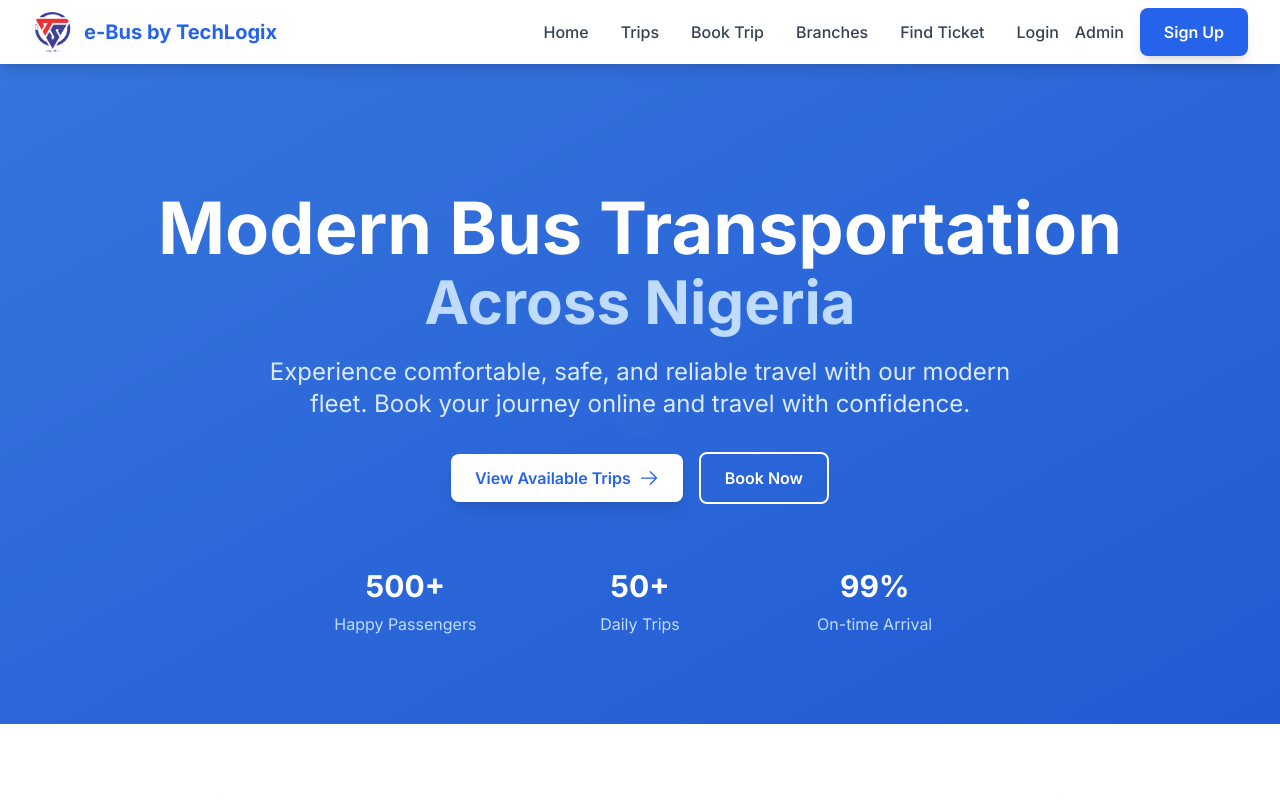
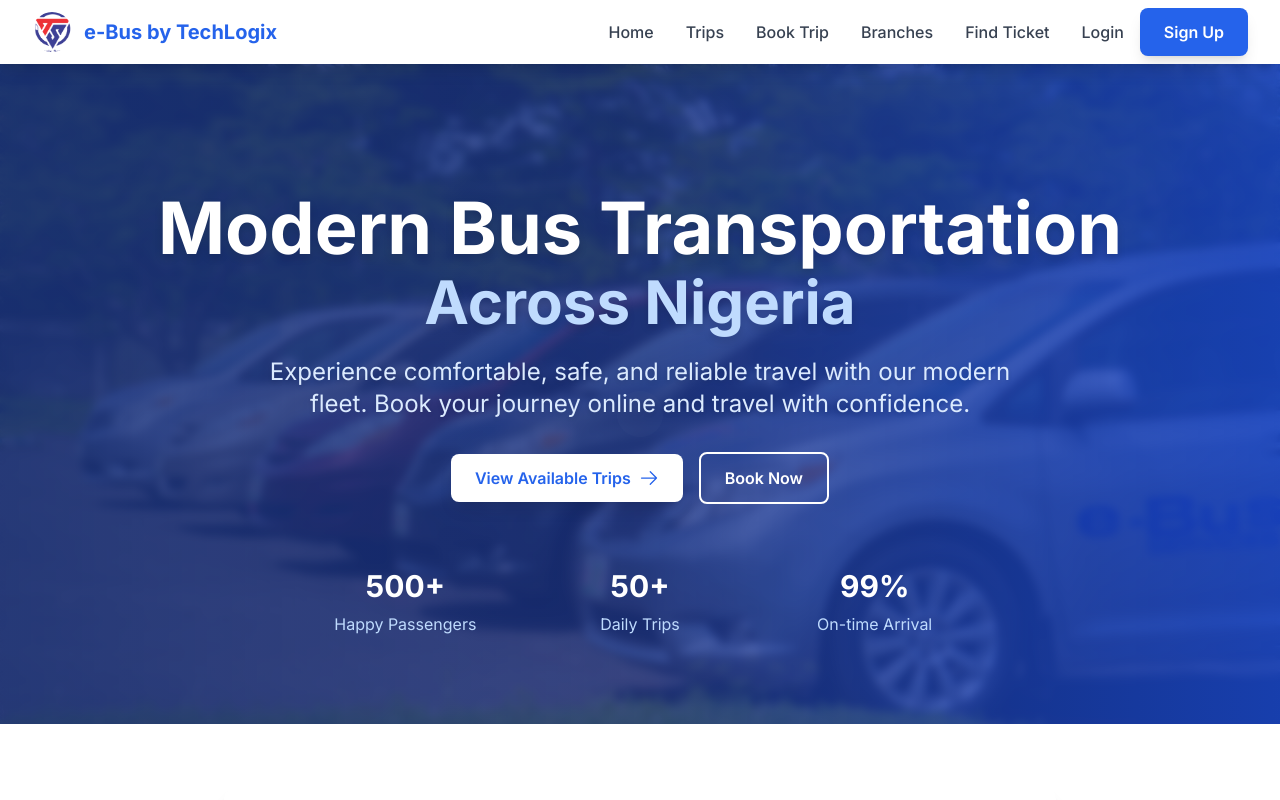
Before and after one commit to eBusServices/eBusbyTechlogix, a Next.js app: page / in a window 1280 px wide. Shown: the top 800 px of the page. Built offline with nearby package versions, Linux system fonts and the light colour scheme.

Commit message:
Initial commit

```diff
--- a/app/components/Hero.tsx
+++ b/app/components/Hero.tsx
@@ -1,13 +1,77 @@
-import React from 'react'
+'use client'
+
+import React, { useState, useEffect } from 'react'
 import Link from 'next/link'
+import Image from 'next/image'
 import { ArrowRightIcon } from '@heroicons/react/24/outline'
 
 export default function Hero() {
+  const [currentSlide, setCurrentSlide] = useState(0)
+
+  const slideImages = [
+    {
+      src: '/images/pic1.jpg',
+      alt: 'Modern Bus Fleet - Comfortable seating and spacious interior'
+    },
+    {
+      src: '/images/pic2.jpg',
+      alt: 'Professional Service - Experienced and courteous drivers'
+    },
+    {
+      src: '/images/pic3.jpg',
+      alt: 'Clean Interior - Well-maintained and hygienic bus interior'
+    },
+    {
+      src: '/images/pic4.jpg',
+      alt: 'Safety First - Modern safety equipment and protocols'
+    },
+    {
+      src: '/images/515503000_122125777136850013_6204647943194804784_n.jpg',
+      alt: 'Bus Terminal - Modern terminal facilities'
+    },
+    {
+      src: '/images/524133444_24263317243310404_1487806328901969944_n.jpg',
+      alt: 'Customer Service - Excellent customer support'
+    }
+  ]
+
+  useEffect(() => {
+    const timer = setInterval(() => {
+      setCurrentSlide((prev) => (prev + 1) % slideImages.length)
+    }, 5000) // Change slide every 5 seconds
+
+    return () => clearInterval(timer)
+  }, [slideImages.length])
+
   return (
     <section className="relative bg-gradient-primary text-white py-12 sm:py-16 md:py-20 lg:py-24 xl:py-32 overflow-hidden">
-      {/* Background Pattern */}
-      <div className="absolute inset-0 bg-black bg-opacity-10"></div>
-      <div className="absolute inset-0 opacity-5">
+      {/* Slideshow Background */}
+      <div className="absolute inset-0">
+        {slideImages.map((image, index) => (
+          <div
+            key={index}
+            className={`absolute inset-0 transition-opacity duration-1000 ${
+              index === currentSlide ? 'opacity-100' : 'opacity-0'
+            }`}
+          >
+            <Image
+              src={image.src}
+              alt={image.alt}
+              fill
+              className="object-cover"
+              priority={index === 0}
+              quality={85}
+            />
+            {/* Blur overlay for text readability */}
+            <div className="absolute inset-0 bg-black/40 backdrop-blur-sm"></div>
+            {/* Additional gradient overlay */}
+            <div className="absolute inset-0 bg-gradient-to-r from-primary-900/80 via-primary-800/60 to-primary-700/80"></div>
+          </div>
+        ))}
+      </div>
+
+      {/* Pattern overlay for texture */}
+      <div className="absolute inset-0 opacity-5 z-10">
         <svg width="60" height="60" viewBox="0 0 60 60" className="absolute inset-0 w-full h-full">
           <defs>
             <pattern id="hero-pattern" x="0" y="0" width="60" height="60" patternUnits="userSpaceOnUse">
@@ -18,16 +82,32 @@ export default function Hero() {
         </svg>
       </div>
 
-      <div className="relative max-w-7xl mx-auto px-4 sm:px-6 lg:px-8">
+      {/* Slide indicators */}
+      <div className="absolute bottom-6 left-1/2 transform -translate-x-1/2 flex space-x-2 z-20">
+        {slideImages.map((_, index) => (
+          <button
+            key={index}
+            onClick={() => setCurrentSlide(index)}
+            className={`w-3 h-3 rounded-full transition-all duration-300 ${
+              index === currentSlide
+                ? 'bg-white scale-110'
+                : 'bg-white/50 hover:bg-white/70'
+            }`}
+            aria-label={`Go to slide ${index + 1}`}
+          />
+        ))}
+      </div>
+
+      <div className="relative max-w-7xl mx-auto px-4 sm:px-6 lg:px-8 z-20">
         <div className="text-center">
-          <h1 className="text-3xl sm:text-4xl md:text-5xl lg:text-6xl xl:text-7xl font-bold mb-4 sm:mb-6 animate-fade-in leading-tight">
+          <h1 className="text-3xl sm:text-4xl md:text-5xl lg:text-6xl xl:text-7xl font-bold mb-4 sm:mb-6 animate-fade-in leading-tight text-shadow-lg">
             Modern Bus Transportation
-            <span className="block text-2xl sm:text-3xl md:text-4xl lg:text-5xl xl:text-6xl mt-1 sm:mt-2 text-blue-200">
+            <span className="block text-2xl sm:text-3xl md:text-4xl lg:text-5xl xl:text-6xl mt-1 sm:mt-2 text-blue-200 text-shadow-lg">
               Across Nigeria
             </span>
           </h1>
 
-          <p className="text-lg sm:text-xl md:text-2xl mb-6 sm:mb-8 max-w-3xl mx-auto text-blue-100 animate-slide-up px-4 sm:px-0">
+          <p className="text-lg sm:text-xl md:text-2xl mb-6 sm:mb-8 max-w-3xl mx-auto text-blue-100 animate-slide-up px-4 sm:px-0 text-shadow-md">
             Experience comfortable, safe, and reliable travel with our modern fleet.
             Book your journey online and travel with confidence.
           </p>
--- a/app/components/Navbar.tsx
+++ b/app/components/Navbar.tsx
@@ -55,9 +55,6 @@ export default function Navbar() {
               <Link href="/auth/login" className="nav-link text-sm xl:text-base">
                 Login
               </Link>
-              <Link href="/admin/login" className="nav-link text-sm xl:text-base">
-                Admin
-              </Link>
               <Link href="/auth/register" className="btn-primary text-sm xl:text-base px-4 py-2 xl:px-6 xl:py-3">
                 Sign Up
               </Link>
@@ -103,13 +100,6 @@ export default function Navbar() {
                 Login
               </Link>
               <Link
-                href="/admin/login"
-                className="block px-3 py-2 text-base font-medium text-gray-700 hover:text-primary-600 hover:bg-gray-50 rounded-md"
-                onClick={() => setIsOpen(false)}
-              >
-                Admin
-              </Link>
-              <Link
                 href="/auth/register"
                 className="block mx-3 mt-2 btn-primary text-center"
                 onClick={() => setIsOpen(false)}
--- a/package.json
+++ b/package.json
@@ -19,7 +19,8 @@
     "qrcode": "^1.5.3",
     "react": "^18",
     "react-dom": "^18",
-    "tailwind-merge": "^2.0.0"
+    "tailwind-merge": "^2.0.0",
+    "tailwindcss-textshadow": "^2.1.3"
   },
   "devDependencies": {
     "@types/bcryptjs": "^2.4.6",
--- a/tailwind.config.js
+++ b/tailwind.config.js
@@ -59,7 +59,17 @@ module.exports = {
         'medium': '0 4px 25px 0 rgba(0, 0, 0, 0.1)',
         'hard': '0 10px 40px 0 rgba(0, 0, 0, 0.15)',
       },
+      textShadow: {
+        'sm': '0 1px 2px rgba(0, 0, 0, 0.05)',
+        'md': '0 2px 4px rgba(0, 0, 0, 0.1)',
+        'lg': '0 4px 8px rgba(0, 0, 0, 0.12)',
+        'xl': '0 8px 16px rgba(0, 0, 0, 0.15)',
+        '2xl': '0 16px 32px rgba(0, 0, 0, 0.2)',
+        'none': 'none'
+      },
     },
   },
-  plugins: [],
+  plugins: [
+    require('tailwindcss-textshadow')
+  ],
 }
```
Also changed, not shown: 1 other file (tests, documents, lock files or other folders).
